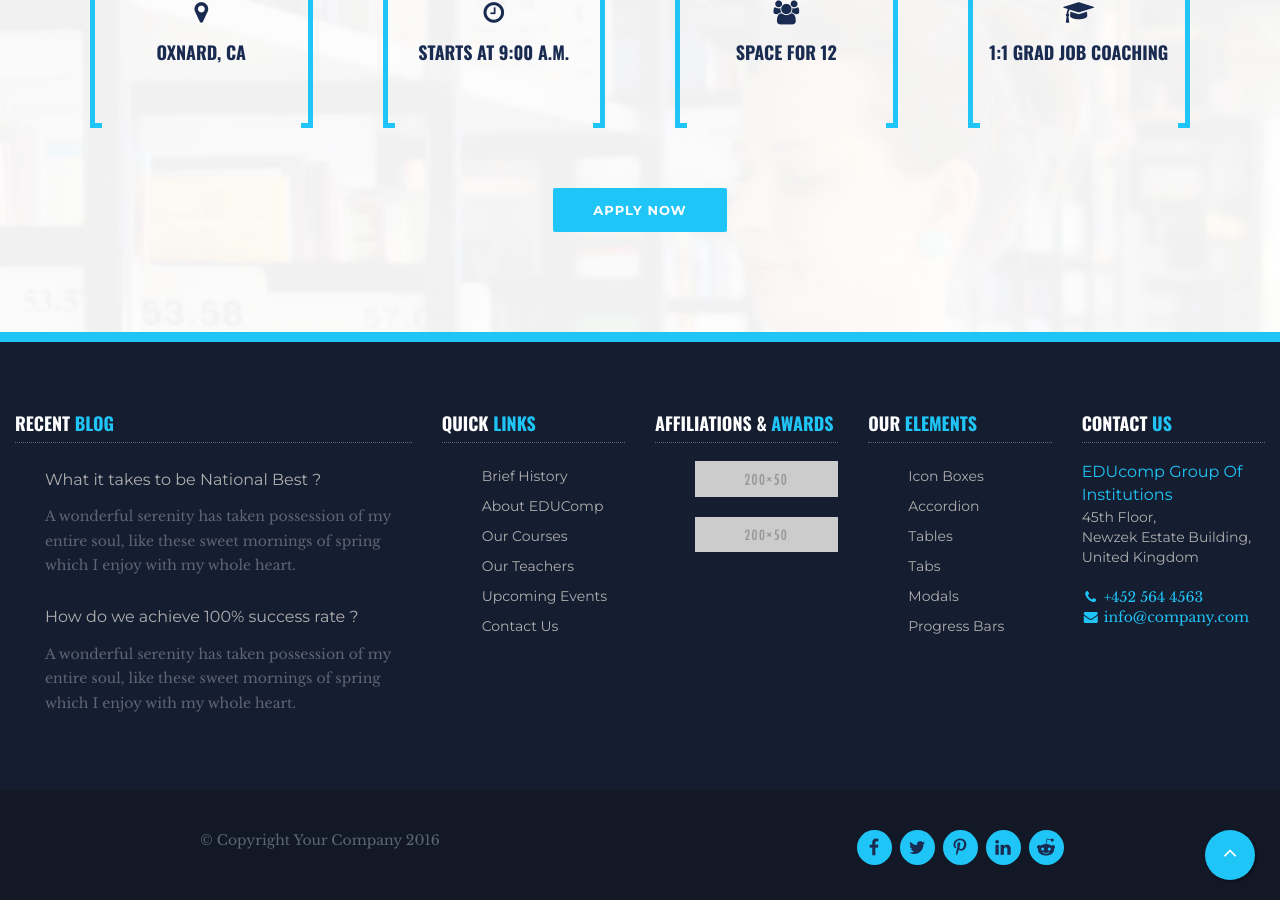
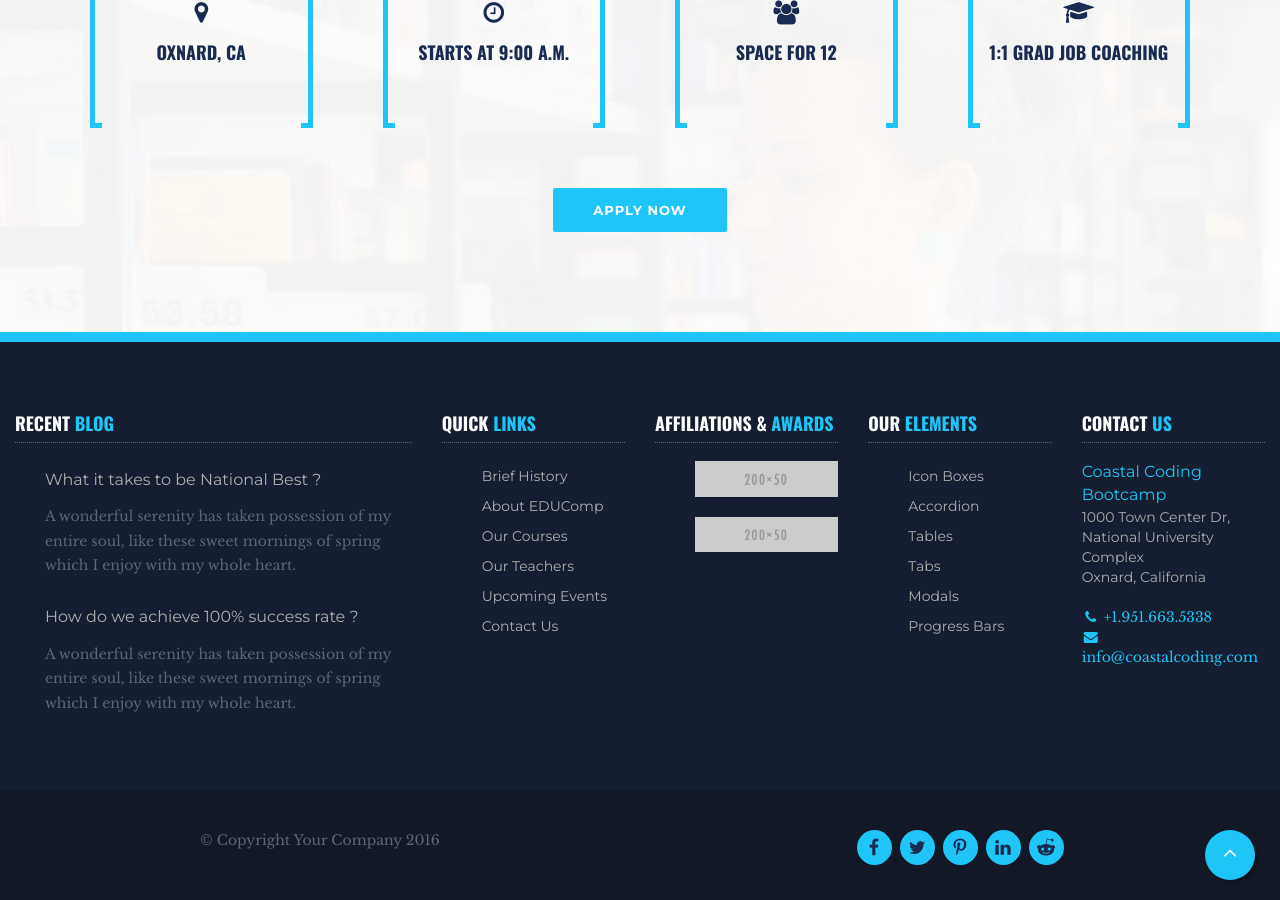
Before and after one commit to pfuzane1/Coastal-Coding, a Jekyll site: the page built from index.html, in a window 1280 px wide and 900 px high, scrolled down 5115 px. Built offline with Jekyll 4.4.1, drawn with Linux system fonts in a browser that asks for light colours.

Commit message:
Changes to Footer Address

```diff
--- a/_includes/footer.html
+++ b/_includes/footer.html
@@ -52,11 +52,11 @@
                     <div class="col-sm-2 footer-widget">            <!-- Footer Widget - Contact Info -->
                         <h5 class="heading inverse">Contact  <span class="color2">Us</span></h5>
                         <address>
-                            <strong>EDUcomp Group Of Institutions</strong>
-                            <span>45th Floor,<br/> Newzek Estate Building,<br/> United Kingdom</span>
+                            <strong>Coastal Coding Bootcamp</strong>
+                            <span>1000 Town Center Dr,<br/> National University Complex<br/> Oxnard, California</span>
                         </address>
-                        <a href="tel:+4525644563" class="phone"><i class="fa fa-phone fa-fw"></i> +452 564 4563</a>
-                        <a href="mailto:test@example.com" class="email"><i class="fa fa-envelope fa-fw"></i> info@company.com</a>
+                        <a href="tel:+19516635338" class="phone"><i class="fa fa-phone fa-fw"></i> +1.951.663.5338</a>
+                        <a href="mailto:pfuzane@coastalcoding.com" class="email"><i class="fa fa-envelope fa-fw"></i> info@coastalcoding.com</a>
                     </div>
                 </div>
             </div>
```
Also changed, not shown: 1 other file.
